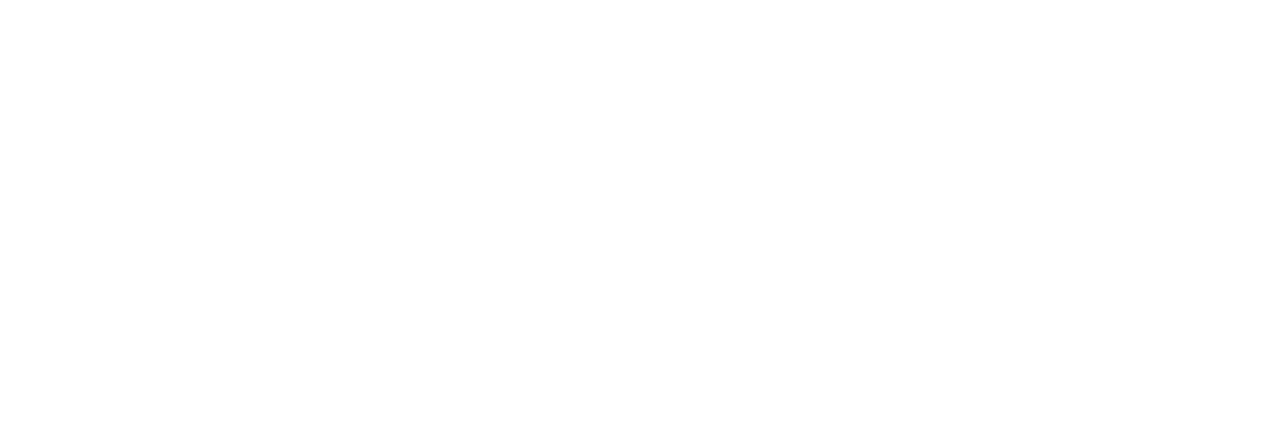
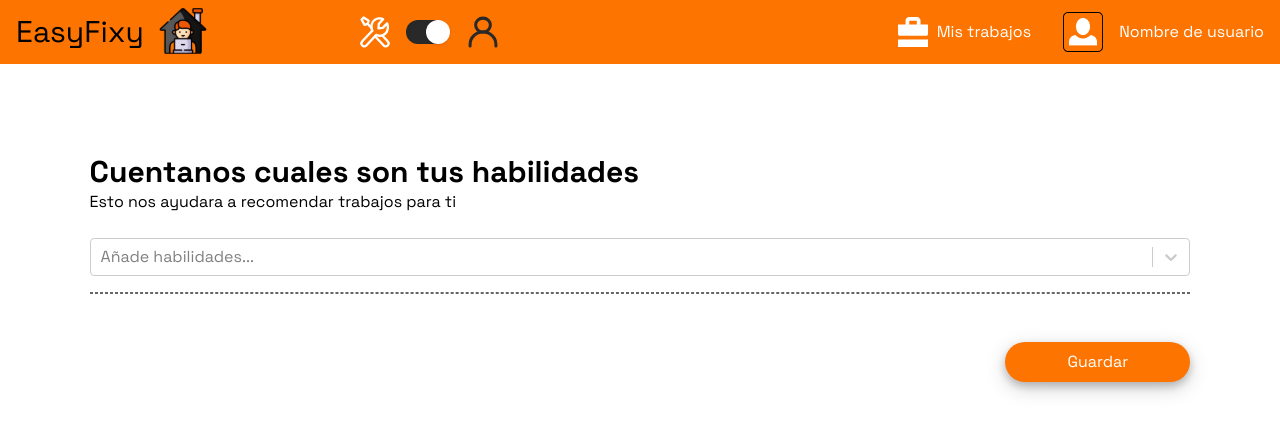
Before and after one commit to EasyFixy/EasyFixyPublic, a React (Vite) app: page /my/profile/employee/create/skills in a window 1280 px wide. Shown: the top 432 px of the page. Built offline with nearby package versions, Linux system fonts and the light colour scheme.

Commit message:
design skills

```diff
--- a/package.json
+++ b/package.json
@@ -18,6 +18,7 @@
     "react-flags-select": "^2.2.3",
     "react-redux": "^9.1.0",
     "react-router-dom": "^6.22.2",
+    "react-select": "^5.8.0",
     "react-toastify": "^10.0.5",
     "redux": "^5.0.1"
   },
--- a/src/Rutas/UserLogueado.tsx
+++ b/src/Rutas/UserLogueado.tsx
@@ -8,6 +8,7 @@
 import HomeEmpleado from "../pages/Home Empleado/HomeEmpleado";
 import HomeEmpleador from "../pages/Home Empleador/HomeEmpleador";
 import CategoriesLabors from "../pages/Labors/CategoriesLabors";
+import Skills from "../pages/Skills/Skills";
 
 const UserLogueado = () =>{
     return(
@@ -19,6 +20,7 @@
             <Route path='home/employer' element={<HomeEmpleador/>}/>
             <Route path='createjob' element={<CreateJob/>}/>
             <Route path="categories" element= {<CategoriesLabors/>}/>
+            <Route path='profile/employee/create/skills' element={<Skills/>}/>
         </Routes>
     )
 }
--- /dev/null
+++ b/src/pages/Skills/Skills.tsx
@@ -0,0 +1,42 @@
+import React, { useEffect, useState } from "react";
+import ToolbarDefault from "../components/ToolbarDefaul";
+import CreatableSelect from 'react-select/creatable';
+import { MultiValue } from "react-select";
+
+interface Skill {
+    value: string;
+    label: string;
+}
+
+const Skills = () => {
+    const [selectedOption, setSelectedOption] = useState<MultiValue<Skill>>([]);
+
+    const handleChange = (newValue: MultiValue<Skill>) => {
+        setSelectedOption(newValue);
+    };
+
+    return(
+        <div className="w-screen h-screen flex flex-col">
+            <ToolbarDefault/>
+            <div className="flex flex-1 flex-col px-[7%] pt-[7%]">
+                <h1 className="font-bold text-3xl">
+                Cuentanos cuales son tus habilidades
+                </h1>
+                <p className="mb-6">Esto nos ayudara a recomendar trabajos para ti</p>
+                <CreatableSelect
+                    isClearable
+                    onChange={handleChange}
+                    isMulti
+                    className="mb-4"
+                    placeholder="Añade habilidades..."
+                />
+                <hr className="border border-[#666666] border-dashed mb-12"/>
+                <button className="mainBackground self-end w-[185px] h-10 rounded-full text-white shadow-1">
+                    Guardar
+                </button>
+            </div>
+        </div>
+    )
+};
+
+export default Skills;
```
Also changed, not shown: 1 other file (tests, documents, lock files or other folders).
